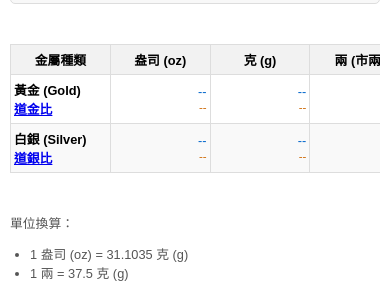
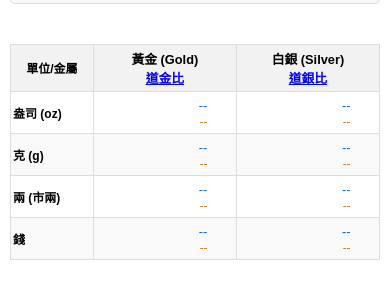
Before and after one commit to sueboy19/metal_price, a plain HTML site: page public/index.html in a window 390 px wide. Shown: the part 175-460 px from the top of the page. Drawn offline with Linux system fonts and the light colour scheme; no server answers.

Commit message:
Update index.html

```diff
--- a/public/index.html
+++ b/public/index.html
@@ -42,6 +42,17 @@
             word-wrap: break-word;
         }
 
+        /* 設定第一欄（單位欄）寬度較小 */
+        th:first-child, td:first-child {
+            width: 20%;
+            min-width: 70px;
+        }
+
+        /* 設定金屬欄位寬度比例 */
+        th:not(:first-child), td:not(:first-child) {
+            width: 40%; /* 更平均的分配 */
+        }
+
         th {
             background-color: #f2f2f2;
             text-align: center;
@@ -60,6 +71,8 @@
         .price-container {
             display: flex;
             flex-direction: column;
+            max-width: 150px; /* 限制最大寬度 */
+            margin: 0 auto; /* 在欄位中置中 */
         }
 
         .price-usd {
@@ -94,7 +107,21 @@
             }
 
             table {
-                min-width: 500px; /* 確保表格內容完整顯示 */
+                width: 100%;
+                min-width: auto; /* 移除最小寬度限制，讓表格可以完全適應螢幕 */
+            }
+
+            /* 手機上調整第一欄寬度 */
+            th:first-child, td:first-child {
+                width: 25%;
+                min-width: 60px;
+                font-size: 0.8rem;
+                padding: 6px 2px;
+            }
+
+            /* 調整其他欄位寬度 */
+            th:not(:first-child), td:not(:first-child) {
+                width: 37.5%;
             }
 
             th, td {
@@ -104,6 +131,7 @@
 
             .price-container {
                 padding: 2px 0;
+                max-width: 100px;
             }
 
             .price-usd {
@@ -126,9 +154,27 @@
                 font-size: 1.3rem;
             }
 
+            /* 超小螢幕進一步調整單位欄 */
+            th:first-child, td:first-child {
+                width: 22%;
+                min-width: 50px;
+                font-size: 0.75rem;
+                padding: 4px 2px;
+            }
+
+            /* 保持金屬欄位合理比例 */
+            th:not(:first-child), td:not(:first-child) {
+                width: 39%;
+                padding: 4px 2px;
+            }
+
             th, td {
                 padding: 5px 3px;
                 font-size: 0.8rem;
+            }
+
+            .price-container {
+                max-width: 85px;
             }
 
             .note ul {
@@ -232,19 +278,14 @@
         <table>
             <thead>
                 <tr>
-                    <th>金屬種類</th>
-                    <th>盎司 (oz)</th>
-                    <th>克 (g)</th>
-                    <th>兩 (市兩)</th>
-                    <th>錢</th>
+                    <th>單位/金屬</th>
+                    <th>黃金 (Gold)<br /><a href="https://www.macrotrends.net/1378/dow-to-gold-ratio-100-year-historical-chart">道金比</a></th>
+                    <th>白銀 (Silver)<br /><a href="https://www.macrotrends.net/2610/dow-to-silver-ratio-100-year-historical-chart">道銀比</a></th>
                 </tr>
             </thead>
             <tbody>
                 <tr>
-                    <td class="metal-name">
-                        黃金 (Gold)<br />
-                        <a href="https://www.macrotrends.net/1378/dow-to-gold-ratio-100-year-historical-chart">道金比</a>
-                    </td>
+                    <td class="metal-name">盎司 (oz)</td>
                     <td>
                         <div class="price-container">
                             <div class="price-usd" id="gold-price-oz-usd">--</div>
@@ -253,10 +294,28 @@
                     </td>
                     <td>
                         <div class="price-container">
+                            <div class="price-usd" id="silver-price-oz-usd">--</div>
+                            <div class="price-twd" id="silver-price-oz-twd">--</div>
+                        </div>
+                    </td>
+                </tr>
+                <tr>
+                    <td class="metal-name">克 (g)</td>
+                    <td>
+                        <div class="price-container">
                             <div class="price-usd" id="gold-price-g-usd">--</div>
                             <div class="price-twd" id="gold-price-g-twd">--</div>
                         </div>
                     </td>
+                    <td>
+                        <div class="price-container">
+                            <div class="price-usd" id="silver-price-g-usd">--</div>
+                            <div class="price-twd" id="silver-price-g-twd">--</div>
+                        </div>
+                    </td>
+                </tr>
+                <tr>
+                    <td class="metal-name">兩 (市兩)</td>
                     <td>
                         <div class="price-container">
                             <div class="price-usd" id="gold-price-liang-usd">--</div>
@@ -265,32 +324,17 @@
                     </td>
                     <td>
                         <div class="price-container">
-                            <div class="price-usd" id="gold-price-qian-usd">--</div>
-                            <div class="price-twd" id="gold-price-qian-twd">--</div>
+                            <div class="price-usd" id="silver-price-liang-usd">--</div>
+                            <div class="price-twd" id="silver-price-liang-twd">--</div>
                         </div>
                     </td>
                 </tr>
                 <tr>
-                    <td class="metal-name">
-                        白銀 (Silver)<br />
-                        <a href="https://www.macrotrends.net/2610/dow-to-silver-ratio-100-year-historical-chart">道銀比</a>
-                    </td>
+                    <td class="metal-name">錢</td>
                     <td>
                         <div class="price-container">
-                            <div class="price-usd" id="silver-price-oz-usd">--</div>
-                            <div class="price-twd" id="silver-price-oz-twd">--</div>
-                        </div>
-                    </td>
-                    <td>
-                        <div class="price-container">
-                            <div class="price-usd" id="silver-price-g-usd">--</div>
-                            <div class="price-twd" id="silver-price-g-twd">--</div>
-                        </div>
-                    </td>
-                    <td>
-                        <div class="price-container">
-                            <div class="price-usd" id="silver-price-liang-usd">--</div>
-                            <div class="price-twd" id="silver-price-liang-twd">--</div>
+                            <div class="price-usd" id="gold-price-qian-usd">--</div>
+                            <div class="price-twd" id="gold-price-qian-twd">--</div>
                         </div>
                     </td>
                     <td>
```
